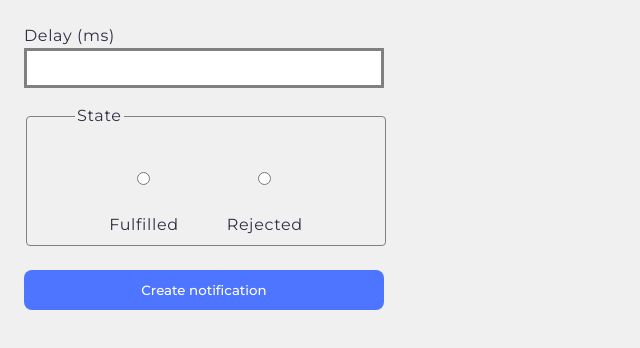
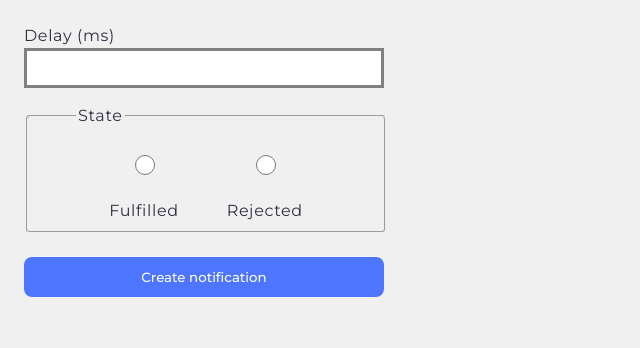
Before and after one commit to oleksandr-honchar/goit-js-hw-10, a plain HTML site: page 2-snackbar.html in a window 1280 px wide. Shown: the whole page, without its empty margins (0-640 px from the left). Drawn offline with Linux system fonts and the light colour scheme; some packages are replaced by stand-ins of ours; a script that the page names is missing.

Commit message:
Deploying to gh-pages from @ oleksandr-honchar/goit-js-hw-10@c45fb602c063d6e80d0e2b7ffe2a6e2e7d571162 🚀

```diff
--- a/2-snackbar.html
+++ b/2-snackbar.html
@@ -15,7 +15,7 @@
     <link rel="modulepreload" crossorigin href="/goit-js-hw-10/assets/modulepreload-polyfill-B5Qt9EMX.js">
     <link rel="modulepreload" crossorigin href="/goit-js-hw-10/assets/vendor-njWUcVeN.js">
     <link rel="stylesheet" crossorigin href="/goit-js-hw-10/assets/vendor-CUZofXIC.css">
-    <link rel="stylesheet" crossorigin href="/goit-js-hw-10/assets/styles-Bfo7ADwZ.css">
+    <link rel="stylesheet" crossorigin href="/goit-js-hw-10/assets/styles-B2axhwwe.css">
   </head>
   <body class="snackbar-page">
     <main>
```
Also changed, not shown: 1-timer.html (+1 -1 lines), assets/styles-B2axhwwe.css (added, +1 -0 lines), assets/styles-Bfo7ADwZ.css (deleted, +0 -1 lines), index.html (+1 -1 lines).
